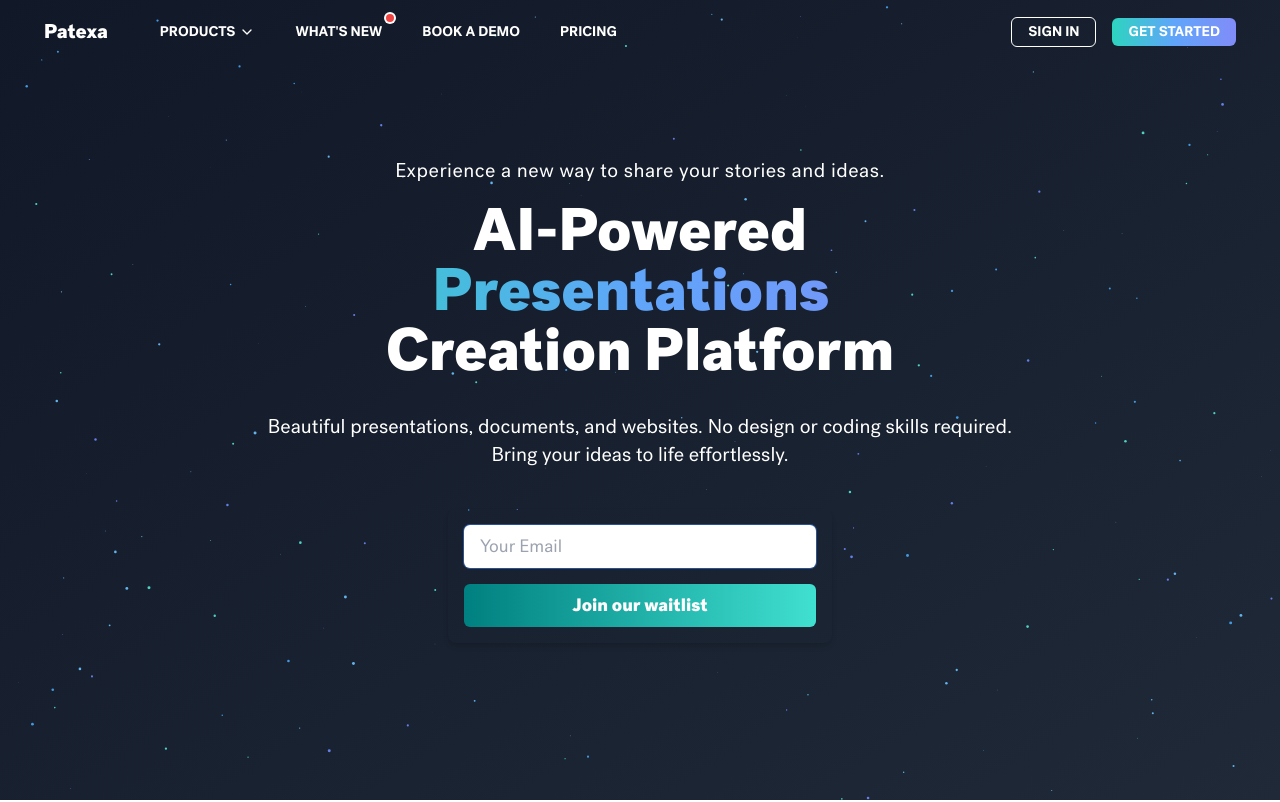
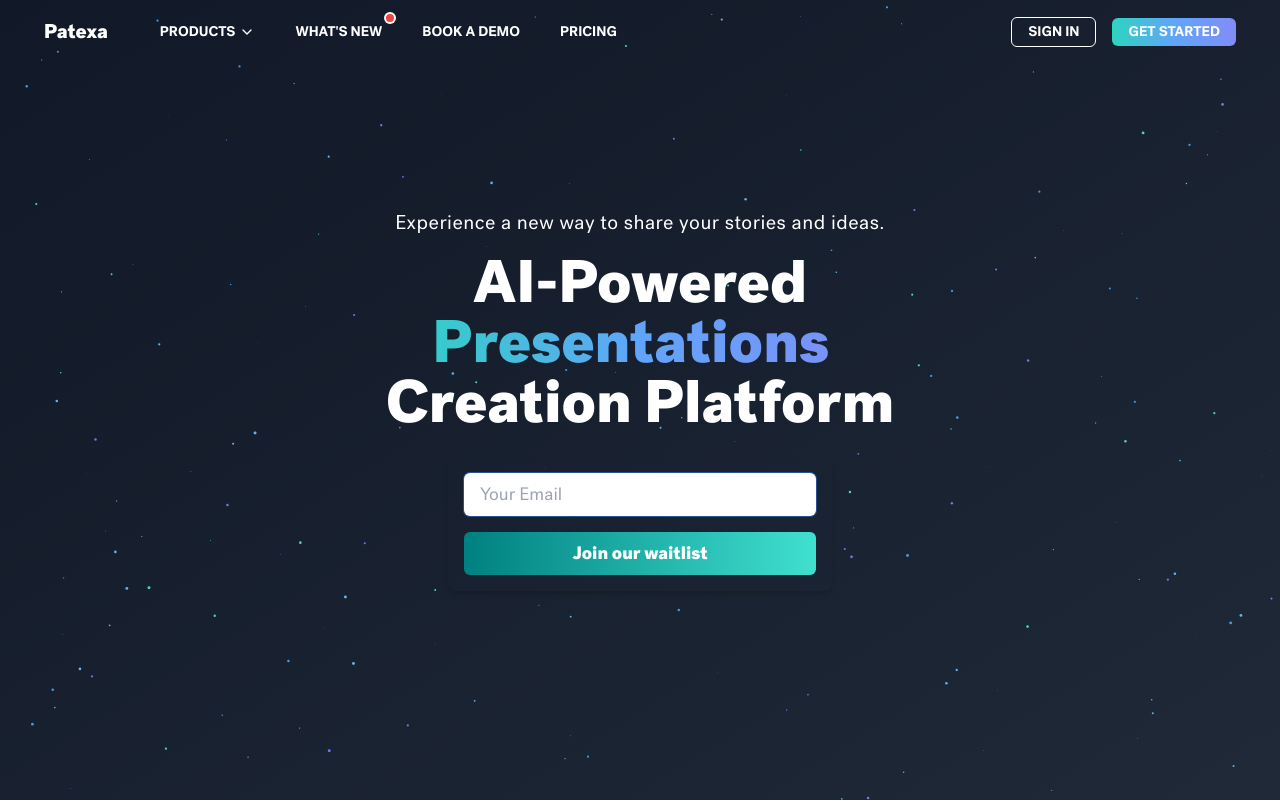
Before and after one commit to CZEJAY/demo, a Next.js app: page / in a window 1280 px wide. Shown: the top 802 px of the page. Built offline with nearby package versions, Linux system fonts and the light colour scheme.

Commit message:
presentation

```diff
--- a/components/Landing Page/HeroSection.tsx
+++ b/components/Landing Page/HeroSection.tsx
@@ -134,11 +134,11 @@ export function HeroSection() {
           Creation Platform
         </motion.h1>
 
-        <motion.p variants={itemVariants} className="text-lg md:text-xl mb-8 p-2">
+        {/* <motion.p variants={itemVariants} className="text-lg md:text-xl mb-8 p-2">
           Beautiful presentations, documents, and websites. No design or coding skills required.
           <br />
           Bring your ideas to life effortlessly.
-        </motion.p>
+        </motion.p> */}
 
         <motion.div variants={itemVariants}>
           <Waitlist />
```
